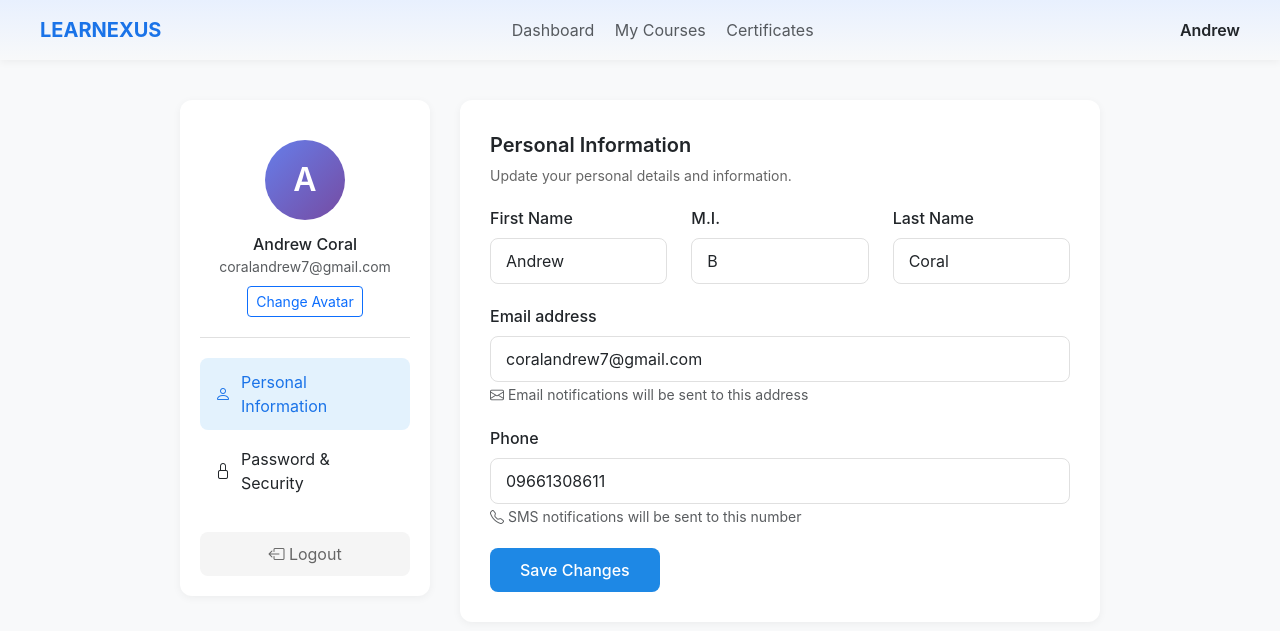
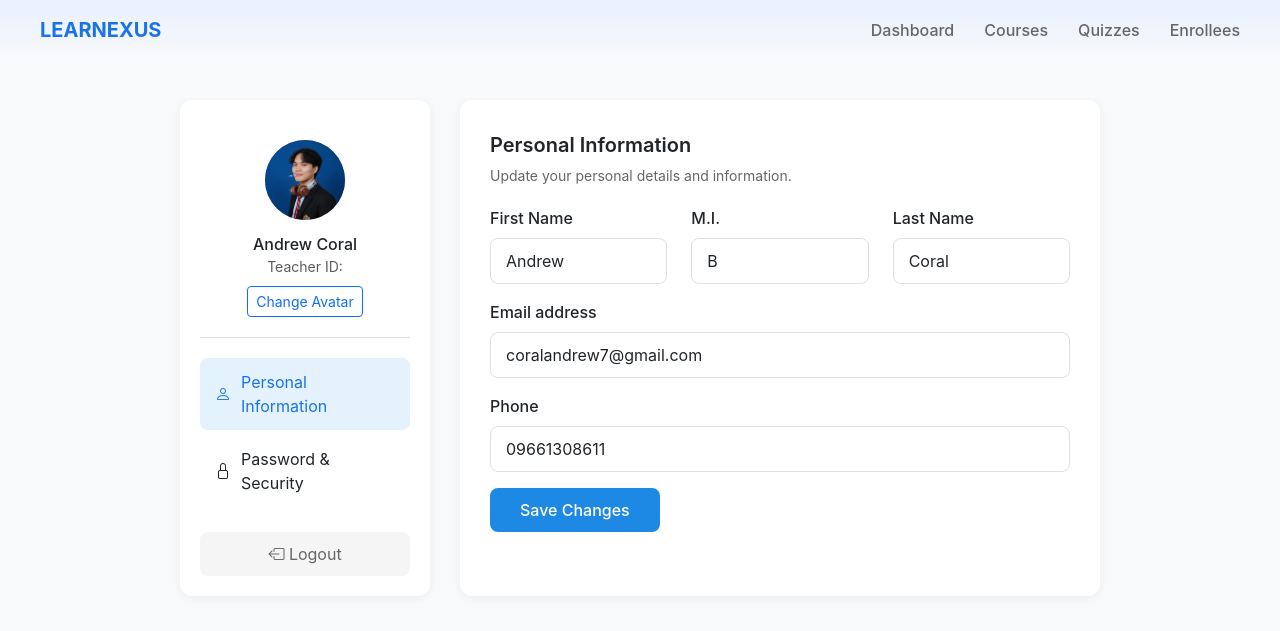
Before and after one commit to AngelLacabs/Learnexus, a PHP site: page /teacher/settings.php in a window 1280 px wide. Shown: the top 631 px of the page. Run offline with PHP 8.4, Linux system fonts and the light colour scheme; a user stored in the database is signed in; data comes from the database, SQL or seed files in the repository; some libraries are stand-ins or nearby versions.

Commit message:
Instructor dashboard, DONE!

```diff
--- a/teacher/settings.php
+++ b/teacher/settings.php
@@ -1,23 +1,65 @@
 <?php
-// ========================================
-// FILE: teacher/settings.php (and student/settings.php - same code)
-// User Settings Page
-// ========================================
 session_start();
 require_once '../database/db_connect.php';
 
-if (!isset($_SESSION['user_id'])) {
+if (!isset($_SESSION['user_id']) || $_SESSION['role'] !== 'instructor') {
     header('Location: ../index.php');
     exit();
 }
 
 $userID = $_SESSION['user_id'];
-$role = $_SESSION['role'];
 
 // Get user data
 $stmt = $conn->prepare("SELECT * FROM users WHERE userID = ?");
 $stmt->execute([$userID]);
 $user = $stmt->fetch();
+
+// Handle avatar upload
+if ($_SERVER['REQUEST_METHOD'] === 'POST' && isset($_FILES['avatar'])) {
+    $uploadDir = '../uploads/avatars/';
+
+    if (!file_exists($uploadDir)) {
+        mkdir($uploadDir, 0777, true);
+    }
+
+    $file = $_FILES['avatar'];
+    $fileExt = strtolower(pathinfo($file['name'], PATHINFO_EXTENSION));
+    $allowed = ['jpg', 'jpeg', 'png', 'gif'];
+
+    if (in_array($fileExt, $allowed)) {
+        if ($file['error'] === 0) {
+            if ($file['size'] < 5000000) {
+                $newFileName = 'avatar_' . $userID . '_' . time() . '.' . $fileExt;
+                $fileDestination = $uploadDir . $newFileName;
+
+                if (!empty($user['avatar']) && file_exists($user['avatar'])) {
+                    unlink($user['avatar']);
+                }
+
+                if (move_uploaded_file($file['tmp_name'], $fileDestination)) {
+                    $stmt = $conn->prepare("UPDATE users SET avatar = ? WHERE userID = ?");
+                    $stmt->execute([$fileDestination, $userID]);
+                   $_SESSION['success'] = "Avatar updated successfully!";
+header("Location: settings.php");
+exit();
+
+
+                    $stmt = $conn->prepare("SELECT * FROM users WHERE userID = ?");
+                    $stmt->execute([$userID]);
+                    $user = $stmt->fetch();
+                } else {
+                    $error = "Failed to upload avatar.";
+                }
+            } else {
+                $error = "File is too large. Maximum size is 5MB.";
+            }
+        } else {
+            $error = "Error uploading file.";
+        }
+    } else {
+        $error = "Invalid file type. Only JPG, JPEG, PNG, and GIF are allowed.";
+    }
+}
 
 // Handle personal info update
 if ($_SERVER['REQUEST_METHOD'] === 'POST' && isset($_POST['update_info'])) {
@@ -38,6 +80,10 @@ if ($_SERVER['REQUEST_METHOD'] === 'POST' && isset($_POST['update_info'])) {
     $_SESSION['last_name'] = $lastName;
 
     $success = "Personal information updated successfully!";
+
+    $stmt = $conn->prepare("SELECT * FROM users WHERE userID = ?");
+    $stmt->execute([$userID]);
+    $user = $stmt->fetch();
 }
 
 // Handle password update
@@ -53,6 +99,10 @@ if ($_SERVER['REQUEST_METHOD'] === 'POST' && isset($_POST['update_password'])) {
                 $stmt = $conn->prepare("UPDATE users SET passwordHash = ? WHERE userID = ?");
                 $stmt->execute([$newHash, $userID]);
                 $success = "Password updated successfully!";
+
+                $stmt = $conn->prepare("SELECT * FROM users WHERE userID = ?");
+                $stmt->execute([$userID]);
+                $user = $stmt->fetch();
             } else {
                 $error = "Password must be at least 6 characters";
             }
@@ -69,181 +119,72 @@ if ($_SERVER['REQUEST_METHOD'] === 'POST' && isset($_POST['update_password'])) {
 <head>
     <meta charset="UTF-8">
     <meta name="viewport" content="width=device-width, initial-scale=1.0">
-    <title>User Settings - Learnexus</title>
-    <link rel="icon" type="image/png" href="../images/Learnexus.png">
+    <title>Settings - Learnexus</title>
     <link href="https://cdn.jsdelivr.net/npm/bootstrap@5.3.3/dist/css/bootstrap.min.css" rel="stylesheet">
     <link rel="stylesheet" href="https://cdn.jsdelivr.net/npm/bootstrap-icons@1.11.1/font/bootstrap-icons.css">
     <script src="https://cdn.jsdelivr.net/npm/sweetalert2@11"></script>
     <style>
-        body {
-            background-color: #f8f9fa;
-            font-family: -apple-system, BlinkMacSystemFont, 'Segoe UI', Roboto, sans-serif;
-        }
-
-        .top-nav {
-            background: linear-gradient(180deg, #e8f0fe 0%, #f8f9fa 100%);
-            padding: 15px 40px;
-            display: flex;
-            justify-content: space-between;
-            align-items: center;
-            box-shadow: 0 2px 8px rgba(0,0,0,0.05);
-        }
-
-        .container-main {
-            max-width: 1000px;
-            margin: 40px auto;
-            padding: 0 40px;
-        }
-
-        .settings-layout {
-            display: grid;
-            grid-template-columns: 250px 1fr;
-            gap: 30px;
-        }
-
-        .settings-sidebar {
-            background: white;
-            border-radius: 12px;
-            padding: 20px;
-            box-shadow: 0 2px 8px rgba(0,0,0,0.05);
-            height: fit-content;
-        }
-
-        .avatar-section {
-            text-align: center;
-            padding: 20px 0;
-            border-bottom: 1px solid #e0e0e0;
-            margin-bottom: 20px;
-        }
-
-        .avatar {
-            width: 80px;
-            height: 80px;
-            background: linear-gradient(135deg, #667eea 0%, #764ba2 100%);
-            border-radius: 50%;
-            display: flex;
-            align-items: center;
-            justify-content: center;
-            color: white;
-            font-size: 32px;
-            font-weight: 600;
-            margin: 0 auto 15px;
-        }
-
-        .sidebar-menu {
-            list-style: none;
-            padding: 0;
-            margin: 0;
-        }
-
-        .sidebar-menu li {
-            padding: 12px 15px;
-            cursor: pointer;
-            border-radius: 8px;
-            margin-bottom: 5px;
-            display: flex;
-            align-items: center;
-            gap: 10px;
-            transition: background 0.2s;
-        }
-
-        .sidebar-menu li:hover {
-            background: #f5f5f5;
-        }
-
-        .sidebar-menu li.active {
-            background: #e3f2fd;
-            color: #1a73e8;
-        }
-
-        .settings-content {
-            background: white;
-            border-radius: 12px;
-            padding: 30px;
-            box-shadow: 0 2px 8px rgba(0,0,0,0.05);
-        }
-
-        .section-title {
-            font-size: 20px;
-            font-weight: 600;
-            margin-bottom: 5px;
-        }
-
-        .section-subtitle {
-            color: #666;
-            font-size: 14px;
-            margin-bottom: 20px;
-        }
-
-        .form-group {
-            margin-bottom: 20px;
-        }
-
-        .form-label {
-            font-weight: 500;
-            margin-bottom: 8px;
-        }
-
-        .form-control {
-            padding: 10px 15px;
-            border: 1px solid #e0e0e0;
-            border-radius: 8px;
-        }
-
-        .btn-save {
-            background: #1e88e5;
-            color: white;
-            padding: 10px 30px;
-            border: none;
-            border-radius: 8px;
-            font-weight: 500;
-        }
-
-        .btn-save:hover {
-            background: #1565c0;
-        }
-
-        .btn-logout {
-            background: #f5f5f5;
-            color: #666;
-            padding: 10px 20px;
-            border: none;
-            border-radius: 8px;
-            width: 100%;
-            margin-top: 20px;
-        }
+        body { background: #f8f9fa; font-family: -apple-system, BlinkMacSystemFont, 'Segoe UI', Roboto, sans-serif; }
+        .top-nav { background: linear-gradient(180deg, #e8f0fe 0%, #f8f9fa 100%); padding: 15px 40px; display: flex; justify-content: space-between; align-items: center; }
+        .brand { font-size: 20px; font-weight: 700; color: #1a73e8; }
+        .nav-menu { display: flex; gap: 30px; }
+        .nav-link { color: #666; text-decoration: none; font-weight: 500; }
+        .nav-link:hover { color: #1a73e8; }
+        .container-main { max-width: 1000px; margin: 40px auto; padding: 0 40px; }
+        .settings-layout { display: grid; grid-template-columns: 250px 1fr; gap: 30px; }
+        .settings-sidebar { background: white; border-radius: 12px; padding: 20px; box-shadow: 0 2px 8px rgba(0,0,0,0.05); height: fit-content; }
+        .avatar-section { text-align: center; padding: 20px 0; border-bottom: 1px solid #e0e0e0; margin-bottom: 20px; }
+        .avatar { width: 80px; height: 80px; background: linear-gradient(135deg, #667eea 0%, #764ba2 100%); border-radius: 50%; display: flex; align-items: center; justify-content: center; color: white; font-size: 32px; font-weight: 600; margin: 0 auto 15px; overflow: hidden; }
+        .avatar img { width: 100%; height: 100%; object-fit: cover; }
+        .sidebar-menu { list-style: none; padding: 0; margin: 0; }
+        .sidebar-menu li { padding: 12px 15px; cursor: pointer; border-radius: 8px; margin-bottom: 5px; display: flex; align-items: center; gap: 10px; transition: background 0.2s; }
+        .sidebar-menu li:hover { background: #f5f5f5; }
+        .sidebar-menu li.active { background: #e3f2fd; color: #1a73e8; }
+        .settings-content { background: white; border-radius: 12px; padding: 30px; box-shadow: 0 2px 8px rgba(0,0,0,0.05); }
+        .section-title { font-size: 20px; font-weight: 600; margin-bottom: 5px; }
+        .section-subtitle { color: #666; font-size: 14px; margin-bottom: 20px; }
+        .form-label { font-weight: 500; margin-bottom: 8px; }
+        .form-control { padding: 10px 15px; border: 1px solid #e0e0e0; border-radius: 8px; }
+        .btn-save { background: #1e88e5; color: white; padding: 10px 30px; border: none; border-radius: 8px; font-weight: 500; }
+        .btn-save:hover { background: #1565c0; }
+        .btn-logout { background: #f5f5f5; color: #666; padding: 10px 20px; border: none; border-radius: 8px; width: 100%; margin-top: 20px; }
+        #avatarInput { display: none; }
     </style>
 </head>
 <body>
-    <!-- Top Navigation -->
     <div class="top-nav">
-        <div style="font-size: 20px; font-weight: 700; color: #1a73e8;">LEARNEXUS</div>
-        <div>
-            <a href="dashboard.php" class="me-3 text-decoration-none text-muted">Dashboard</a>
-            <?php if ($role == 'instructor'): ?>
-                <a href="courses.php" class="me-3 text-decoration-none text-muted">Courses</a>
-                <a href="quizzes.php" class="me-3 text-decoration-none text-muted">Quizzes</a>
-                <a href="enrollees.php" class="me-3 text-decoration-none text-muted">Enrollees</a>
-            <?php else: ?>
-                <a href="my_courses.php" class="me-3 text-decoration-none text-muted">My Courses</a>
-                <a href="certificates.php" class="me-3 text-decoration-none text-muted">Certificates</a>
-            <?php endif; ?>
+        <a href="dashboard.php" class="brand text-decoration-none">
+    LEARNEXUS
+</a>
+
+        <div class="nav-menu">
+            <a href="dashboard.php" class="nav-link">Dashboard</a>
+            <a href="courses.php" class="nav-link">Courses</a>
+            <a href="quizzes.php" class="nav-link">Quizzes</a>
+            <a href="enrollees.php" class="nav-link">Enrollees</a>
         </div>
-        <span style="font-weight: 600;"><?php echo htmlspecialchars($_SESSION['first_name']); ?></span>
     </div>
 
-    <!-- Main Content -->
     <div class="container-main">
         <div class="settings-layout">
-            <!-- Sidebar -->
             <div class="settings-sidebar">
                 <div class="avatar-section">
                     <div class="avatar">
-                        <?php echo strtoupper(substr($_SESSION['first_name'], 0, 1)); ?>
+                        <?php if (!empty($user['avatar']) && file_exists($user['avatar'])): ?>
+                            <img src="<?php echo htmlspecialchars($user['avatar']); ?>" alt="Avatar">
+                        <?php else: ?>
+                            <?php echo strtoupper(substr($_SESSION['first_name'], 0, 1)); ?>
+                        <?php endif; ?>
                     </div>
                     <h6 class="mb-0"><?php echo htmlspecialchars($user['firstName'] . ' ' . $user['lastName']); ?></h6>
-                    <small class="text-muted"><?php echo htmlspecialchars($user['email']); ?></small>
-                    <button class="btn btn-sm btn-outline-primary mt-2">Change Avatar</button>
+                    <small class="text-muted">Teacher ID: <?php echo htmlspecialchars($user['teacherNumber']); ?></small>
+
+                    <form method="POST" enctype="multipart/form-data" id="avatarForm">
+                        <input type="file" name="avatar" id="avatarInput" accept="image/*" onchange="document.getElementById('avatarForm').submit()">
+                        <button type="button" class="btn btn-sm btn-outline-primary mt-2" onclick="document.getElementById('avatarInput').click()">
+                            Change Avatar
+                        </button>
+                    </form>
                 </div>
 
                 <ul class="sidebar-menu">
@@ -260,9 +201,7 @@ if ($_SERVER['REQUEST_METHOD'] === 'POST' && isset($_POST['update_password'])) {
                 </button>
             </div>
 
-            <!-- Content Area -->
             <div class="settings-content">
-                <!-- Personal Information Tab -->
                 <div class="tab-content active" id="personal-tab">
                     <div class="section-title">Personal Information</div>
                     <div class="section-subtitle">Update your personal details and information.</div>
@@ -271,52 +210,34 @@ if ($_SERVER['REQUEST_METHOD'] === 'POST' && isset($_POST['update_password'])) {
                         <input type="hidden" name="update_info" value="1">
 
                         <div class="row">
-                            <div class="col-md-4">
-                                <div class="form-group">
-                                    <label class="form-label">First Name</label>
-                                    <input type="text" name="firstName" class="form-control"
-                                           value="<?php echo htmlspecialchars($user['firstName']); ?>" required>
-                                </div>
+                            <div class="col-md-4 mb-3">
+                                <label class="form-label">First Name</label>
+                                <input type="text" name="firstName" class="form-control" value="<?php echo htmlspecialchars($user['firstName']); ?>" required>
                             </div>
-                            <div class="col-md-4">
-                                <div class="form-group">
-                                    <label class="form-label">M.I.</label>
-                                    <input type="text" name="middleInitial" class="form-control" maxlength="5"
-                                           value="<?php echo htmlspecialchars($user['middleInitial']); ?>">
-                                </div>
+                            <div class="col-md-4 mb-3">
+                                <label class="form-label">M.I.</label>
+                                <input type="text" name="middleInitial" class="form-control" maxlength="5" value="<?php echo htmlspecialchars($user['middleInitial']); ?>">
                             </div>
-                            <div class="col-md-4">
-                                <div class="form-group">
-                                    <label class="form-label">Last Name</label>
-                                    <input type="text" name="lastName" class="form-control"
-                                           value="<?php echo htmlspecialchars($user['lastName']); ?>" required>
-                                </div>
+                            <div class="col-md-4 mb-3">
+                                <label class="form-label">Last Name</label>
+                                <input type="text" name="lastName" class="form-control" value="<?php echo htmlspecialchars($user['lastName']); ?>" required>
                             </div>
                         </div>
 
-                        <div class="form-group">
+                        <div class="mb-3">
                             <label class="form-label">Email address</label>
-                            <input type="email" name="email" class="form-control"
-                                   value="<?php echo htmlspecialchars($user['email']); ?>" required>
-                            <small class="text-muted">
-                                <i class="bi bi-envelope"></i> Email notifications will be sent to this address
-                            </small>
+                            <input type="email" name="email" class="form-control" value="<?php echo htmlspecialchars($user['email']); ?>" required>
                         </div>
 
-                        <div class="form-group">
+                        <div class="mb-3">
                             <label class="form-label">Phone</label>
-                            <input type="text" name="phone" class="form-control" maxlength="11"
-                                   value="<?php echo htmlspecialchars($user['phone']); ?>">
-                            <small class="text-muted">
-                                <i class="bi bi-telephone"></i> SMS notifications will be sent to this number
-                            </small>
+                            <input type="text" name="phone" class="form-control" maxlength="11" value="<?php echo htmlspecialchars($user['phone']); ?>">
                         </div>
 
                         <button type="submit" class="btn-save">Save Changes</button>
                     </form>
                 </div>
 
-                <!-- Password & Security Tab -->
                 <div class="tab-content" id="security-tab" style="display: none;">
                     <div class="section-title">Password and Security</div>
                     <div class="section-subtitle">Manage your password and login settings.</div>
@@ -324,35 +245,20 @@ if ($_SERVER['REQUEST_METHOD'] === 'POST' && isset($_POST['update_password'])) {
                     <form method="POST">
                         <input type="hidden" name="update_password" value="1">
 
-                        <div class="form-group">
+                        <div class="mb-3">
                             <label class="form-label">Current Password</label>
-                            <div class="input-group">
-                                <input type="password" name="currentPassword" class="form-control" id="currentPass" required>
-                                <button class="btn btn-outline-secondary" type="button" onclick="togglePassword('currentPass')">
-                                    <i class="bi bi-eye"></i>
-                                </button>
-                            </div>
+                            <input type="password" name="currentPassword" class="form-control" required>
                         </div>
 
-                        <div class="form-group">
+                        <div class="mb-3">
                             <label class="form-label">New Password</label>
-                            <div class="input-group">
-                                <input type="password" name="newPassword" class="form-control" id="newPass" required>
-                                <button class="btn btn-outline-secondary" type="button" onclick="togglePassword('newPass')">
-                                    <i class="bi bi-eye"></i>
-                                </button>
-                            </div>
+                            <input type="password" name="newPassword" class="form-control" required>
                             <small class="text-muted">Min. 6 characters</small>
                         </div>
 
-                        <div class="form-group">
+                        <div class="mb-3">
                             <label class="form-label">Confirm Password</label>
-                            <div class="input-group">
-                                <input type="password" name="confirmPassword" class="form-control" id="confirmPass" required>
-                                <button class="btn btn-outline-secondary" type="button" onclick="togglePassword('confirmPass')">
-                                    <i class="bi bi-eye"></i>
-                                </button>
-                            </div>
+                            <input type="password" name="confirmPassword" class="form-control" required>
                         </div>
 
                         <button type="submit" class="btn-save">Update Password</button>
@@ -363,34 +269,24 @@ if ($_SERVER['REQUEST_METHOD'] === 'POST' && isset($_POST['update_password'])) {
     </div>
 
     <script>
-        // Tab switching
         document.querySelectorAll('.sidebar-menu li').forEach(item => {
             item.addEventListener('click', function() {
                 document.querySelectorAll('.sidebar-menu li').forEach(li => li.classList.remove('active'));
                 this.classList.add('active');
 
                 const tab = this.dataset.tab;
-                document.querySelectorAll('.tab-content').forEach(content => {
-                    content.style.display = 'none';
-                });
+                document.querySelectorAll('.tab-content').forEach(content => content.style.display = 'none');
                 document.getElementById(tab + '-tab').style.display = 'block';
             });
         });
 
-        // Toggle password visibility
-        function togglePassword(id) {
-            const input = document.getElementById(id);
-            input.type = input.type === 'password' ? 'text' : 'password';
-        }
-
-        // Success message
         <?php if (isset($success)): ?>
         Swal.fire({
             icon: 'success',
             title: 'Success!',
             text: '<?php echo $success; ?>',
             timer: 2000
-        });
+        }).then(() => window.location.reload());
         <?php endif; ?>
 
         <?php if (isset($error)): ?>
```
Also changed, not shown: teacher/courses.php (+28 -5 lines), teacher/dashboard.php (+19 -3 lines), teacher/enrollees.php (+42 -2 lines), teacher/quizzes.php (+33 -5 lines), uploads/avatars/avatar_3_1768120349.png (added).
